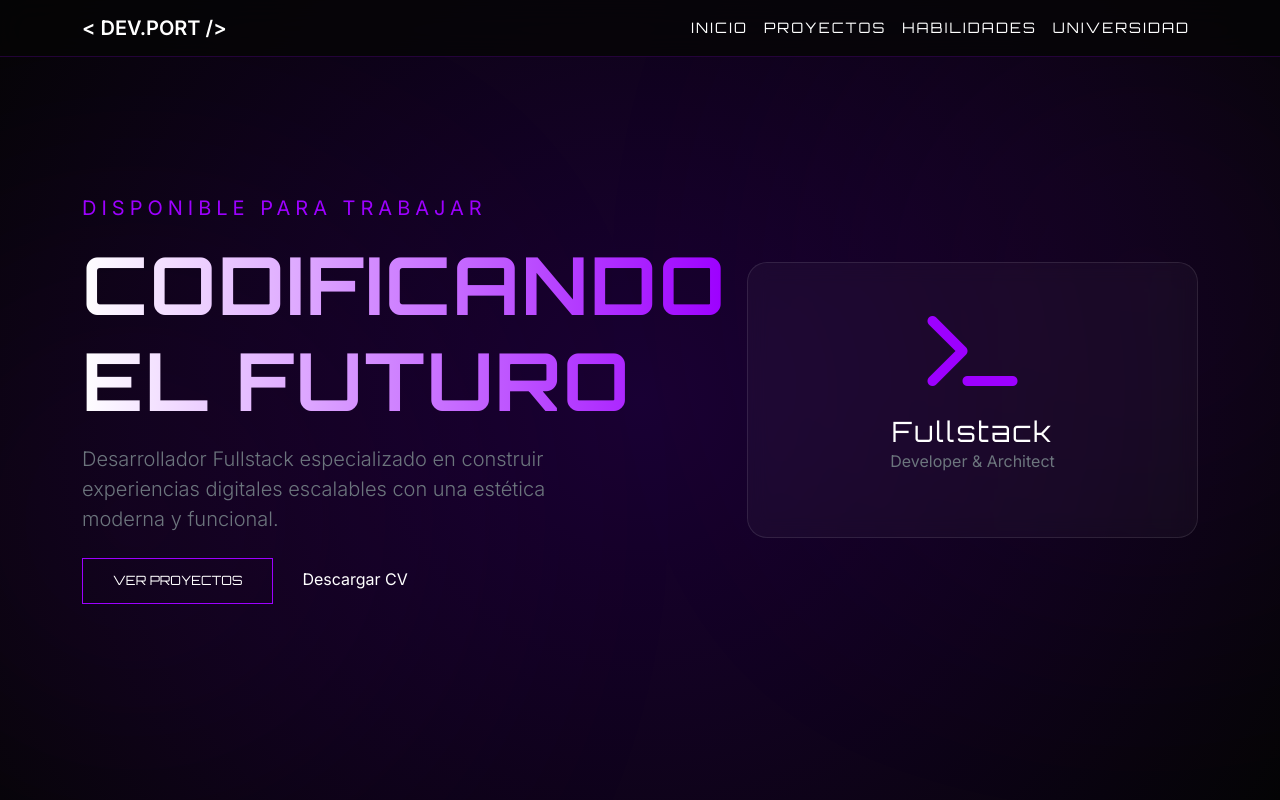
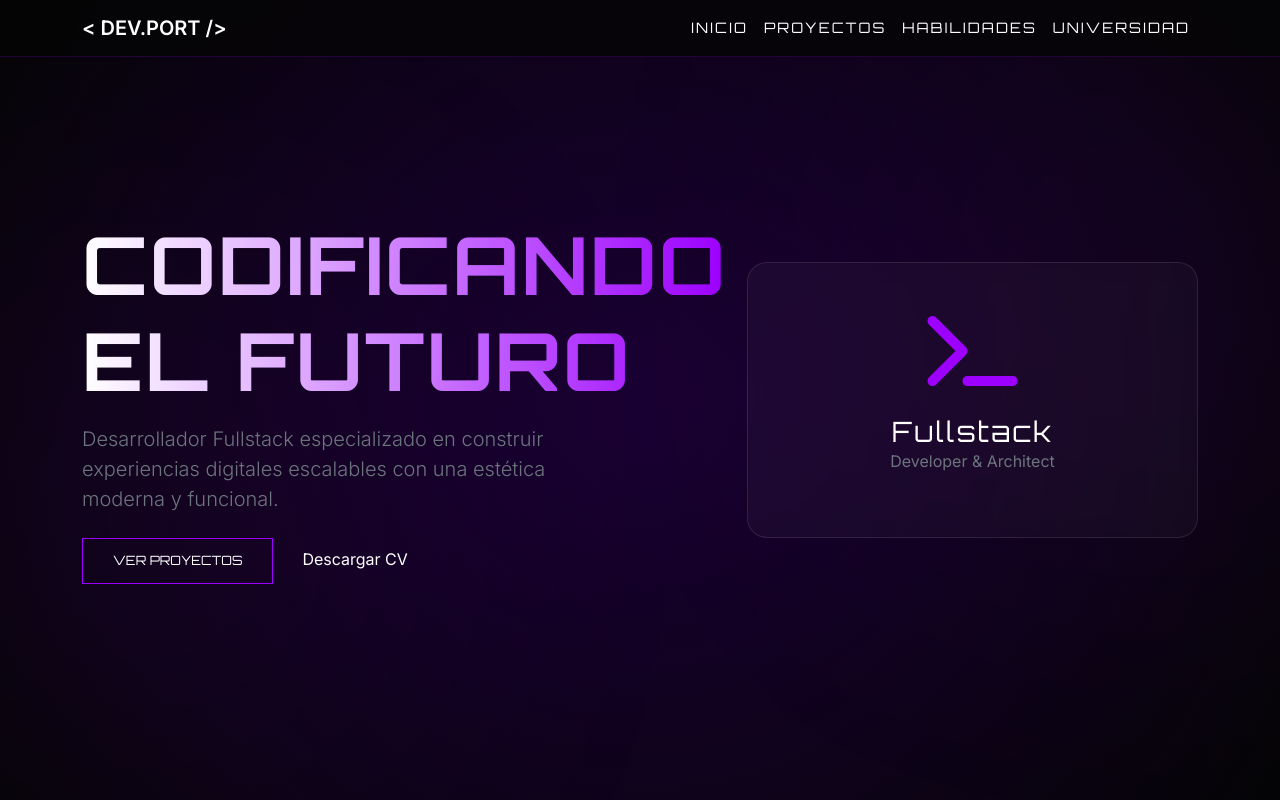
Before and after one commit to MichaelGutRob/C.Grafica, a plain HTML site: page index.html in a window 1280 px wide. Shown: the top 800 px of the page. Drawn offline with nearby package versions, Linux system fonts and the light colour scheme.

Commit message:
remove message

```diff
--- a/index.html
+++ b/index.html
@@ -198,8 +198,6 @@
         <div class="container">
             <div class="row align-items-center">
                 <div class="col-lg-7" data-aos="fade-right">
-                    <h5 class="text-uppercase mb-3" style="color: var(--primary-purple); letter-spacing: 5px;">
-                        Disponible para trabajar</h5>
                     <h1 class="glitch-title">CODIFICANDO<br>EL FUTURO</h1>
                     <p class="lead mb-4 text-secondary" style="max-width: 500px;">
                         Desarrollador Fullstack especializado en construir experiencias digitales escalables con una
```
